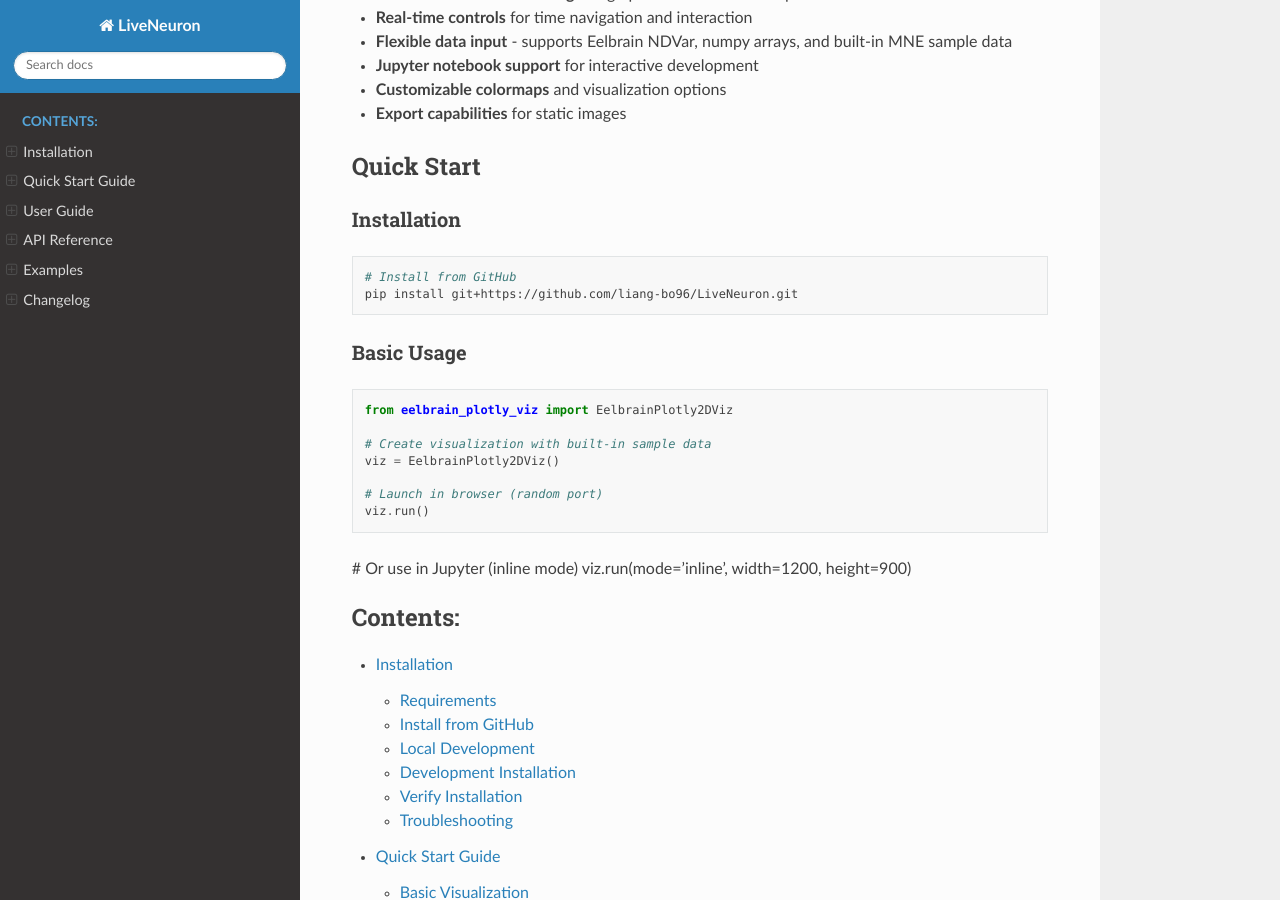
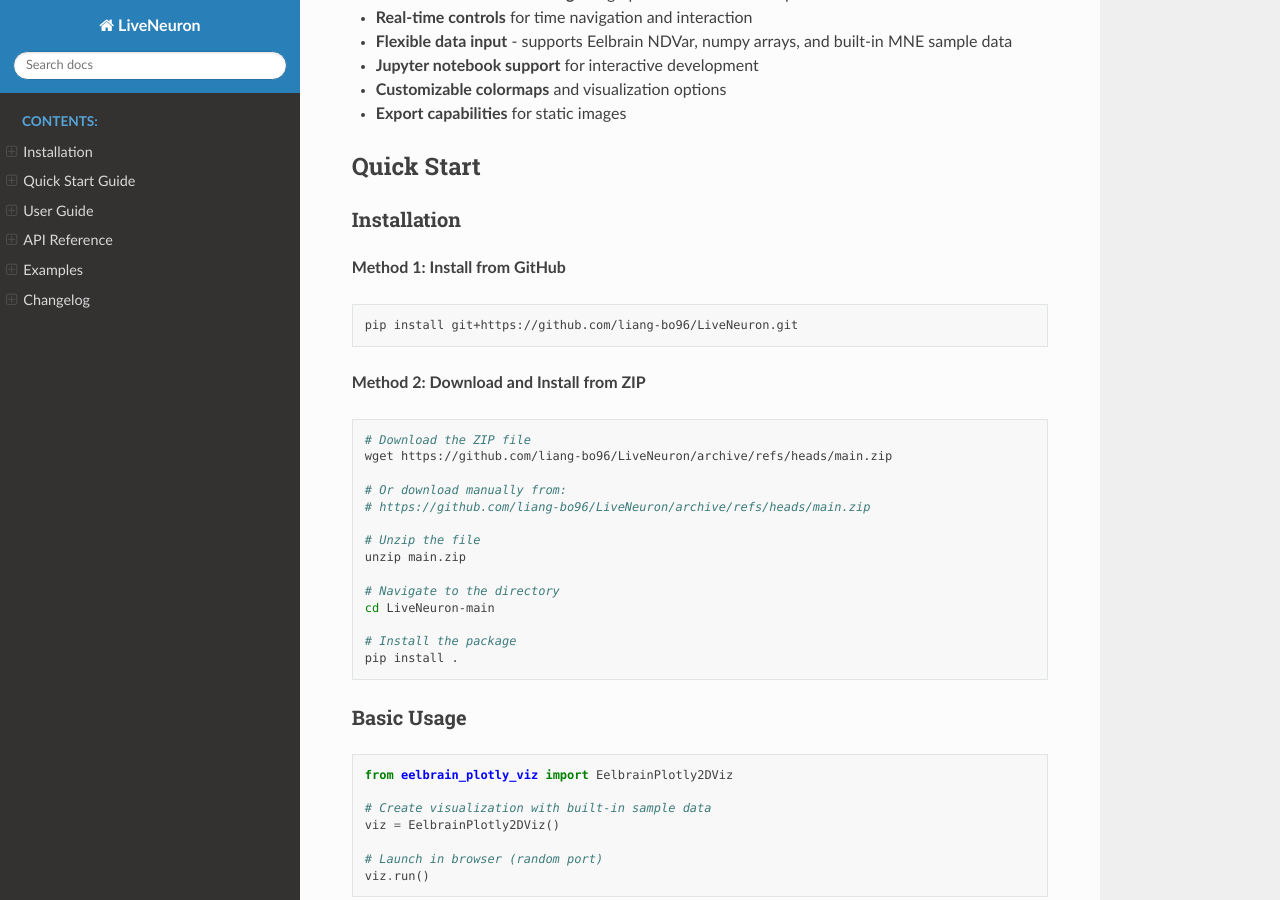
Before and after one commit to liang-bo96/LiveNeuron, a Sphinx documentation site: the page built from docs/index.rst, in a window 1280 px wide and 900 px high, scrolled down 398 px. Built offline with Sphinx 7.4.7 and the Read the Docs theme 3.1.0, drawn with Linux system fonts in a browser that asks for light colours.

Commit message:
add zip installation method

```diff
--- a/docs/index.rst
+++ b/docs/index.rst
@@ -29,10 +29,30 @@
 Installation
 ^^^^^^^^^^^^
 
+**Method 1: Install from GitHub**
+
 .. code-block:: bash
 
-   # Install from GitHub
    pip install git+https://github.com/liang-bo96/LiveNeuron.git
+
+**Method 2: Download and Install from ZIP**
+
+.. code-block:: bash
+
+   # Download the ZIP file
+   wget https://github.com/liang-bo96/LiveNeuron/archive/refs/heads/main.zip
+
+   # Or download manually from:
+   # https://github.com/liang-bo96/LiveNeuron/archive/refs/heads/main.zip
+
+   # Unzip the file
+   unzip main.zip
+
+   # Navigate to the directory
+   cd LiveNeuron-main
+
+   # Install the package
+   pip install .
 
 Basic Usage
 ^^^^^^^^^^^
```
